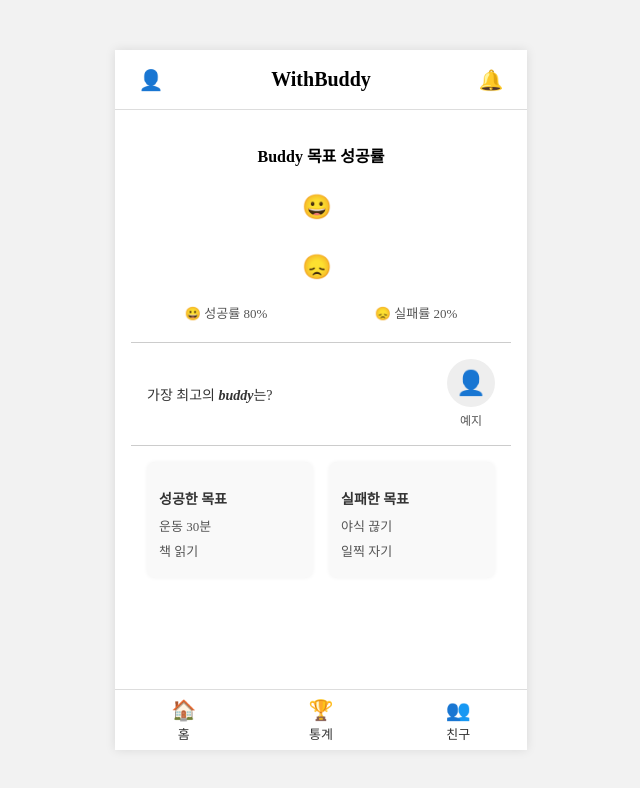
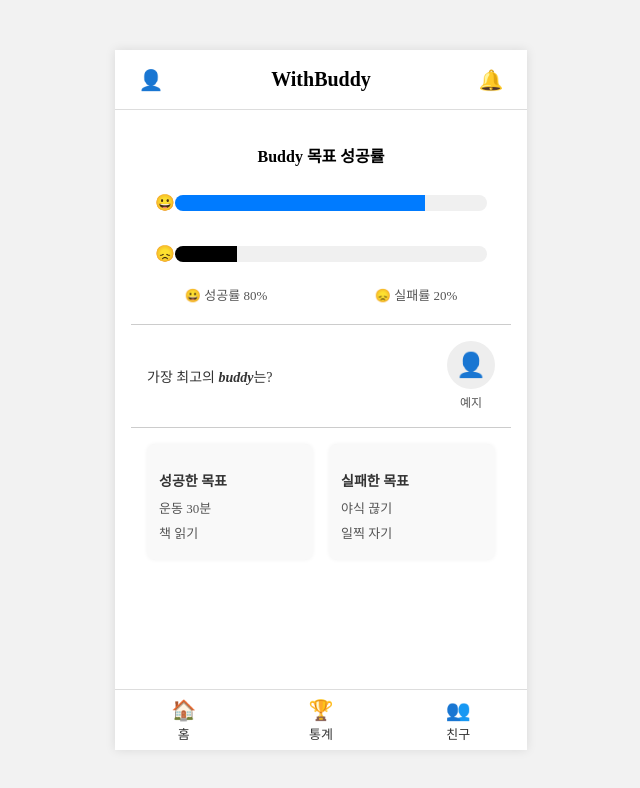
Before and after one commit to nurungzi/zerothon-DDT, a React (Vite) app in the folder frontend/withbudy/: page /stats in a window 1280 px wide. Shown: the top 788 px of the page, without its empty margins (319-959 px from the left). Built offline with nearby package versions, Linux system fonts and the light colour scheme.

Commit message:
Fix: Progress바 수정

```diff
--- a/frontend/withbudy/src/components/ProgressBar.css
+++ b/frontend/withbudy/src/components/ProgressBar.css
@@ -1,31 +1,31 @@
-.progress-bar {
-    display: flex;
-    align-items: center;
-    margin: 10px 0;
-  }
-
-  .progress-bar .icon {
-    font-size: 24px;
-    margin-right: 8px;
-  }
-
-  .bar-container {
+.bar-container {
     flex: 1;
     height: 16px;
     background-color: #f0f0f0;
     border-radius: 8px;
     overflow: hidden;
+    position: relative;
   }
 
   .bar-fill {
-    height: 100%;
+    height: 100%;                /* ✅ 꼭 필요! */
+    width: 80%;                  /* 또는 JS에서 전달받은 rate */
+    background-color: #007bff;   /* ✅ 색상 지정 */
     transition: width 0.4s ease;
   }
 
   .progress-bar.success .bar-fill {
-    background-color: #007bff; /* 파란색 */
+    background-color: #007bff;   /* 파란색 */
   }
 
   .progress-bar.failure .bar-fill {
-    background-color: #000000; /* 검정색 */
+    background-color: #000000;   /* 검정색 */
   }
+
+  .progress-bar {
+    display: flex;
+    align-items: center;
+    width: 100%;       /* ✅ 가로 100% */
+    max-width: 100%;
+    margin: 10px 0;
+  }
--- a/frontend/withbudy/src/components/ProgressBar.jsx
+++ b/frontend/withbudy/src/components/ProgressBar.jsx
@@ -10,6 +10,8 @@ function ProgressBar({ icon, rate, type }) {
           className="bar-fill"
           style={{ width: `${rate}%` }}
         ></div>
+        {/* <div className="bar-fill" style={{ width: '80%', backgroundColor: 'red' }}></div> */}
+
       </div>
     </div>
   );
--- a/frontend/withbudy/src/components/SuccessRateSection.css
+++ b/frontend/withbudy/src/components/SuccessRateSection.css
@@ -24,3 +24,14 @@
     font-size: 13px;
     color: #555;
   }
+
+  .progress-group {
+    display: flex;
+    flex-direction: column;
+    gap: 12px;
+    align-items: stretch; /* ✅ stretch to full width */
+    width: 100%;
+    max-width: 100%;
+    padding: 0 24px; /* 여백만 남기고 꽉 채우기 */
+    box-sizing: border-box;
+  }
```
